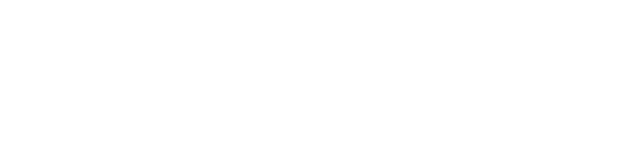
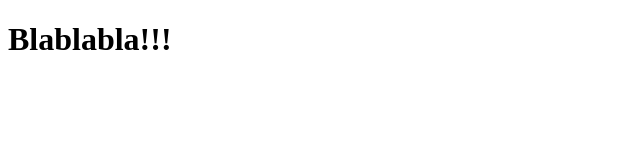
Before and after one commit to dinaramaro/10-09-Atelier-Github, a plain HTML site: page src/index.html in a window 1280 px wide. Shown: the whole page, without its empty margins (0-640 px from the left). Drawn offline with Linux system fonts and the light colour scheme.

Commit message:
mes modifs

```diff
--- a/src/index.html
+++ b/src/index.html
@@ -9,5 +9,6 @@
 	</head>
 
 	<body>
+		<h1>Blablabla!!!</h1>
 	</body>
 </html>
```
